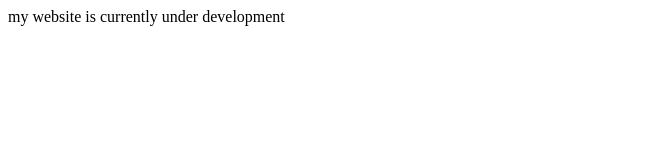
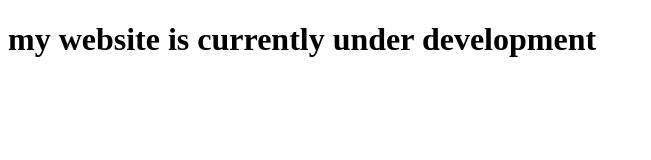
Before and after one commit to Idrisapatira/mysite, a plain HTML site: page index.html in a window 1280 px wide. Shown: the whole page, without its empty margins (0-651 px from the left). Drawn offline with Linux system fonts and the light colour scheme.

Commit message:
Update index.html

```diff
--- a/index.html
+++ b/index.html
@@ -7,7 +7,7 @@
     <title>Lets go to the moon</title>
 </head>
 <body>
-    my website is currently under development
+    <h1>my website is currently under development</h1>
 
 </body>
 </html>
```
